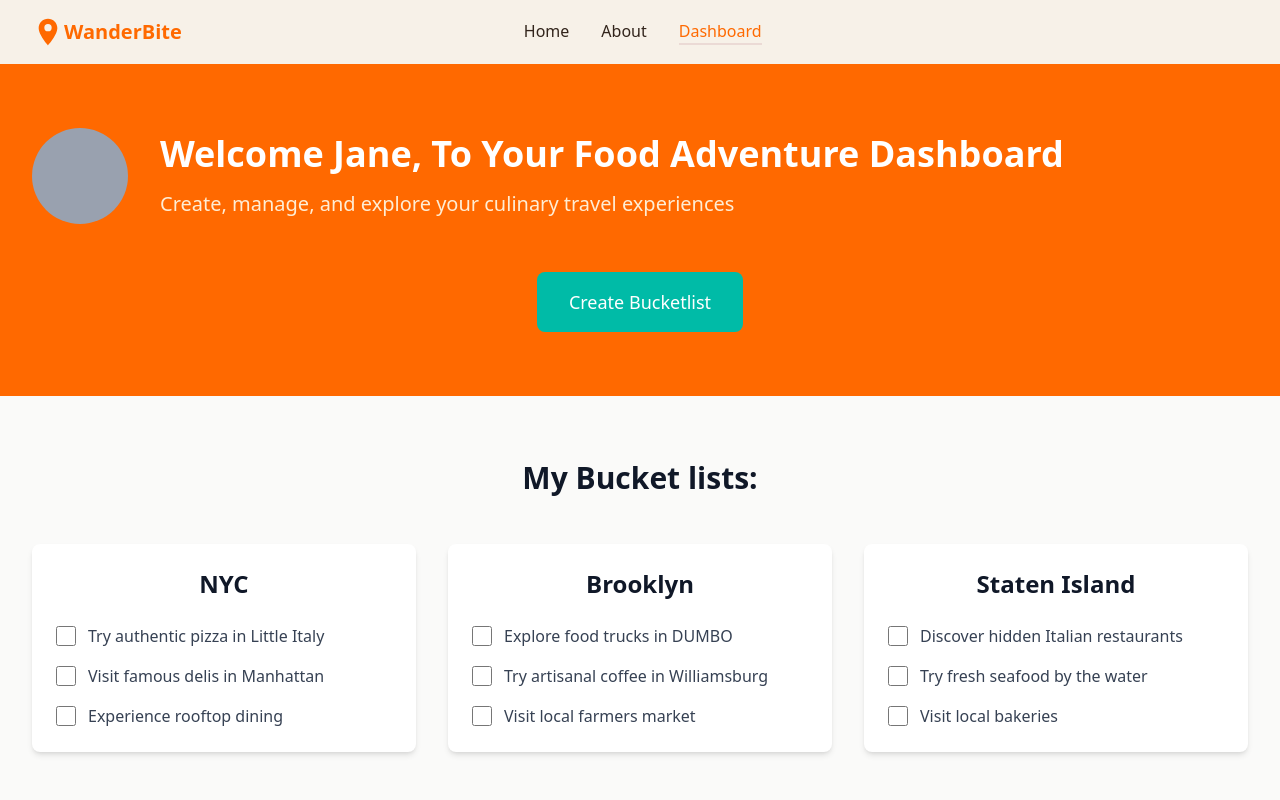
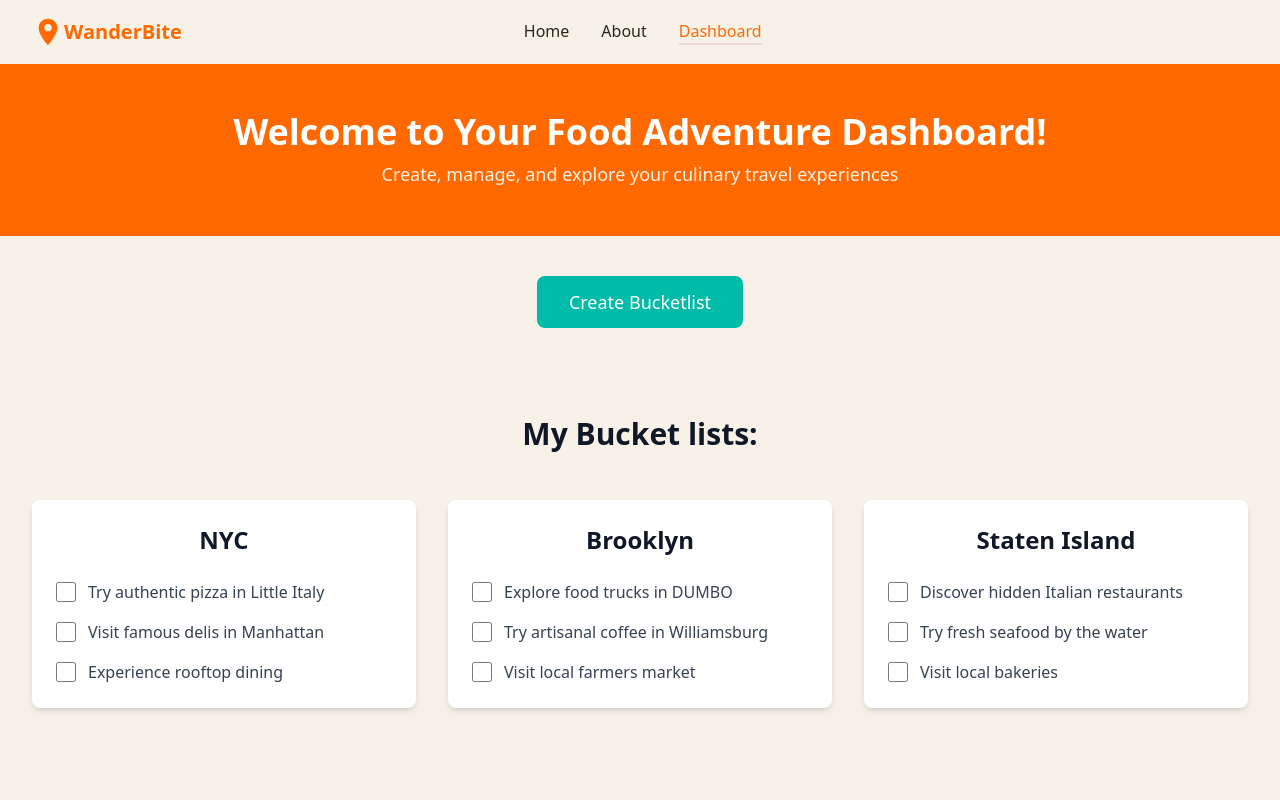
Before and after one commit to tl-smith/Foodie_Bucket_List_App, a React (Vite) app in the folder frontend/: page /dashboard in a window 1280 px wide. Shown: the top 800 px of the page. Built offline with nearby package versions, Linux system fonts and the light colour scheme.

Commit message:
feat: changed design to resemble designs and what was in ticket

```diff
--- a/frontend/src/components/DashboardHero.jsx
+++ b/frontend/src/components/DashboardHero.jsx
@@ -1,25 +1,17 @@
 export default function DashboardHero() {
   return (
-    <section className="bg-orange-500 py-16">
-      <div className="max-w-7xl mx-auto px-4 sm:px-6 lg:px-8">
-        <div className="flex items-center">
-          {/* Profile Avatar */}
-          <div className="w-24 h-24 bg-gray-400 rounded-full mr-8 flex-shrink-0"></div>
-
-          {/* Welcome Content */}
-          <div className="text-white">
-            <h1 className="text-4xl font-bold mb-4">Welcome Jane, To Your Food Adventure Dashboard</h1>
-            <p className="text-xl text-orange-100">Create, manage, and explore your culinary travel experiences</p>
-          </div>
-        </div>
-
-        {/* Create Bucketlist Button */}
-        <div className="mt-12 text-center">
-          <button className="bg-teal-500 hover:bg-teal-600 text-white px-8 py-4 rounded-lg text-lg font-medium transition-colors">
-            Create Bucketlist
-          </button>
+    <div className="bg-orange-500 py-12 px-4">
+      <div className="container mx-auto flex items-center justify-center">
+        {/* Welcome Text */}
+        <div className="text-white text-center">
+          <h1 className="text-3xl md:text-4xl font-bold mb-2">
+            Welcome to Your Food Adventure Dashboard!
+          </h1>
+          <p className="text-lg opacity-90">
+            Create, manage, and explore your culinary travel experiences
+          </p>
         </div>
       </div>
-    </section>
+    </div>
   )
 }
--- a/frontend/src/pages/Dashboard.jsx
+++ b/frontend/src/pages/Dashboard.jsx
@@ -3,9 +3,14 @@ import BucketListGrid from "../components/BucketListGrid"
 
 export default function Dashboard() {
   return (
-    <div className="min-h-screen bg-stone-50">
+    <div className="min-h-screen">
       <DashboardHero />
-      <div className="py-16">
+      <div className="text-center my-10">
+        <button className="bg-teal-500 hover:bg-teal-600 text-white px-8 py-3 rounded-lg text-lg">
+          Create Bucketlist
+        </button>
+      </div>
+      <div className="py-12">
         <BucketListGrid />
       </div>
     </div>
```
